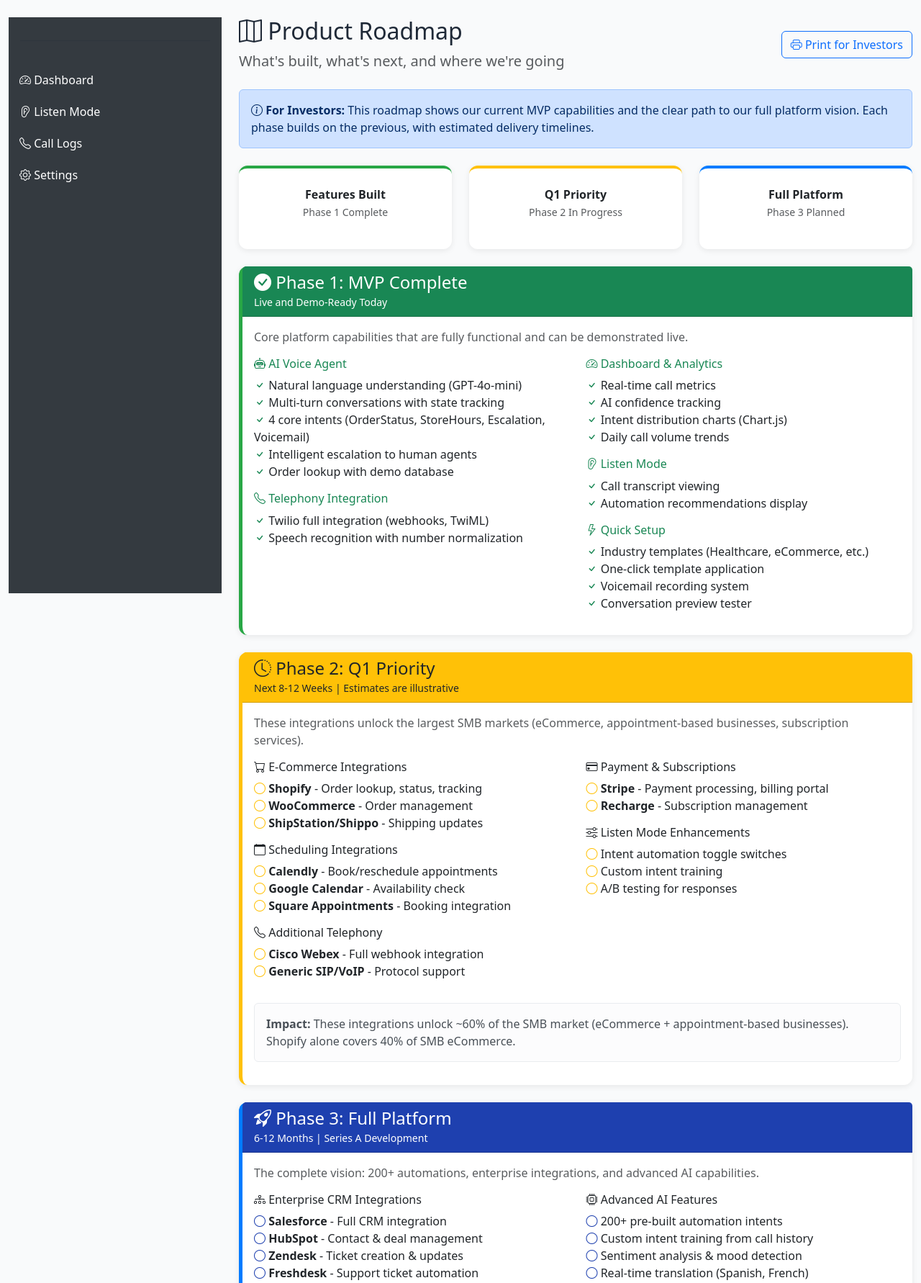
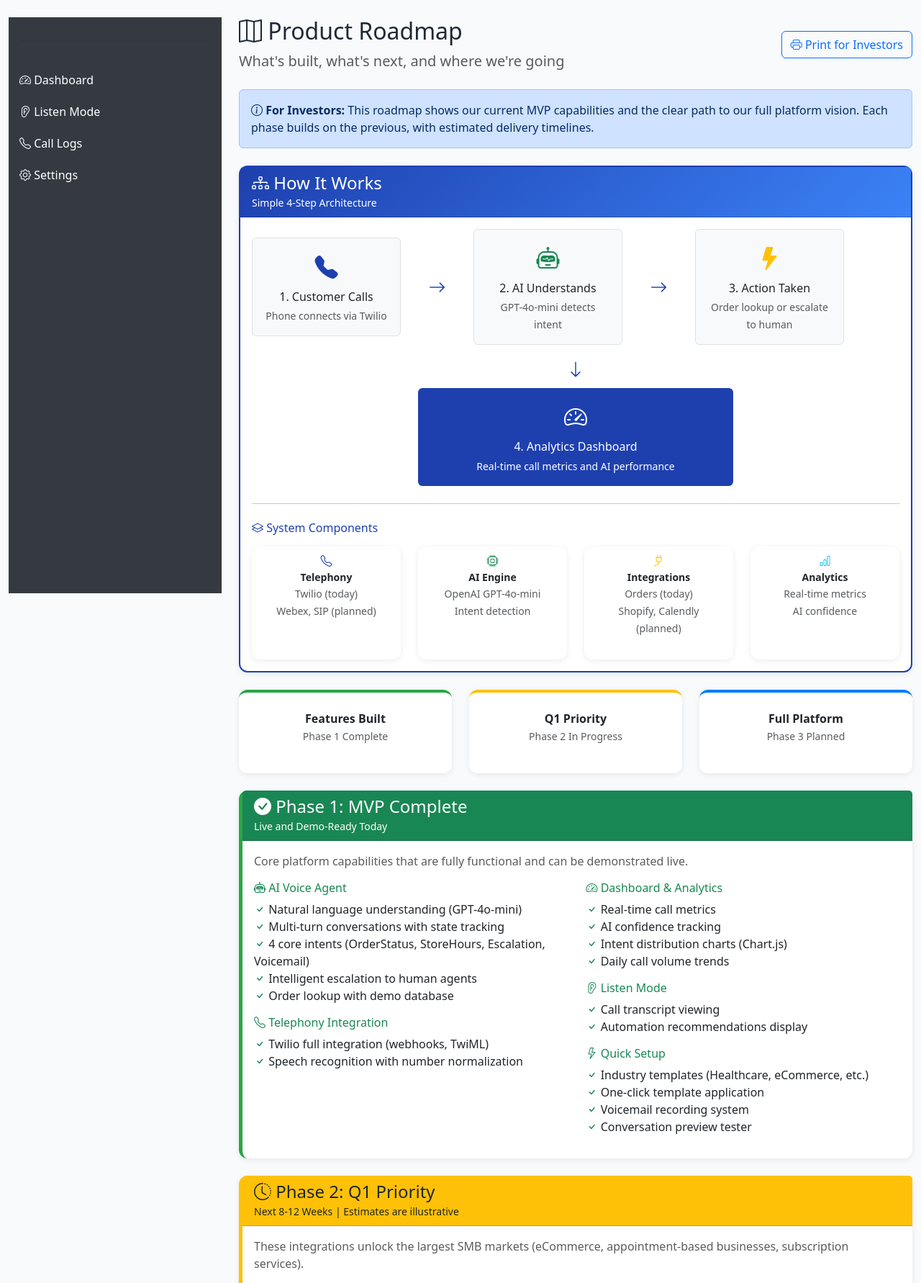
Before and after one commit to fuzailkadri1-cmdil/LogosAI, a Flask app: template templates/roadmap.html in a window 1280 px wide. Shown: the part 56-1838 px from the top of the page at 72% size. Run offline with Flask 3, Linux system fonts and the light colour scheme; the template is opened without the code that fills it, so the values that code supplies are empty.

Commit message:
Add a visual explanation of the system's logical architecture
Adds a new section to the roadmap displaying a 4-step architectural overview with system components.

Replit-Commit-Author: Agent
Replit-Commit-Session-Id: f6afda32-e277-4914-bcc6-24c00a171811
Replit-Commit-Checkpoint-Type: intermediate_checkpoint
Replit-Commit-Event-Id: a8a8280f-eb34-440a-a45a-a1859b8d1dc0
Replit-Commit-Screenshot-Url: https://storage.googleapis.com/screenshot-production-us-central1/8c1df603-f740-4cbd-84fd-618255120cd2/f6afda32-e277-4914-bcc6-24c00a171811/cwgTRqW
Replit-Helium-Checkpoint-Created: true

```diff
--- a/templates/roadmap.html
+++ b/templates/roadmap.html
@@ -55,6 +55,102 @@
             <div class="alert alert-primary mb-4">
                 <i class="bi bi-info-circle"></i>
                 <strong>For Investors:</strong> This roadmap shows our current MVP capabilities and the clear path to our full platform vision. Each phase builds on the previous, with estimated delivery timelines.
+            </div>
+
+            <div class="card mb-4" style="border: 2px solid #1e40af;">
+                <div class="card-header" style="background: linear-gradient(135deg, #1e40af 0%, #3b82f6 100%); color: white;">
+                    <h4 class="mb-0"><i class="bi bi-diagram-3"></i> How It Works</h4>
+                    <small>Simple 4-Step Architecture</small>
+                </div>
+                <div class="card-body">
+                    <div class="row text-center align-items-center">
+                        <div class="col-md-3">
+                            <div class="p-3 bg-light rounded border">
+                                <i class="bi bi-telephone-fill text-primary" style="font-size: 2rem;"></i>
+                                <h6 class="mt-2 mb-1">1. Customer Calls</h6>
+                                <small class="text-muted">Phone connects via Twilio</small>
+                            </div>
+                        </div>
+                        <div class="col-md-1 d-none d-md-block">
+                            <i class="bi bi-arrow-right text-primary" style="font-size: 1.5rem;"></i>
+                        </div>
+                        <div class="col-md-3">
+                            <div class="p-3 bg-light rounded border">
+                                <i class="bi bi-robot text-success" style="font-size: 2rem;"></i>
+                                <h6 class="mt-2 mb-1">2. AI Understands</h6>
+                                <small class="text-muted">GPT-4o-mini detects intent</small>
+                            </div>
+                        </div>
+                        <div class="col-md-1 d-none d-md-block">
+                            <i class="bi bi-arrow-right text-primary" style="font-size: 1.5rem;"></i>
+                        </div>
+                        <div class="col-md-3">
+                            <div class="p-3 bg-light rounded border">
+                                <i class="bi bi-lightning-fill text-warning" style="font-size: 2rem;"></i>
+                                <h6 class="mt-2 mb-1">3. Action Taken</h6>
+                                <small class="text-muted">Order lookup or escalate to human</small>
+                            </div>
+                        </div>
+                    </div>
+
+                    <div class="row mt-3">
+                        <div class="col-12 text-center">
+                            <i class="bi bi-arrow-down text-primary" style="font-size: 1.5rem;"></i>
+                        </div>
+                    </div>
+
+                    <div class="row mt-2">
+                        <div class="col-md-6 offset-md-3">
+                            <div class="p-3 bg-primary text-white rounded text-center">
+                                <i class="bi bi-speedometer2" style="font-size: 2rem;"></i>
+                                <h6 class="mt-2 mb-1">4. Analytics Dashboard</h6>
+                                <small>Real-time call metrics and AI performance</small>
+                            </div>
+                        </div>
+                    </div>
+
+                    <hr class="my-4">
+
+                    <h6 class="text-primary mb-3"><i class="bi bi-layers"></i> System Components</h6>
+                    <div class="row">
+                        <div class="col-md-3">
+                            <div class="card h-100 border-primary">
+                                <div class="card-body text-center py-2">
+                                    <i class="bi bi-telephone text-primary"></i>
+                                    <div class="fw-bold small">Telephony</div>
+                                    <small class="text-muted">Twilio (today)<br>Webex, SIP (planned)</small>
+                                </div>
+                            </div>
+                        </div>
+                        <div class="col-md-3">
+                            <div class="card h-100 border-success">
+                                <div class="card-body text-center py-2">
+                                    <i class="bi bi-cpu text-success"></i>
+                                    <div class="fw-bold small">AI Engine</div>
+                                    <small class="text-muted">OpenAI GPT-4o-mini<br>Intent detection</small>
+                                </div>
+                            </div>
+                        </div>
+                        <div class="col-md-3">
+                            <div class="card h-100 border-warning">
+                                <div class="card-body text-center py-2">
+                                    <i class="bi bi-plug text-warning"></i>
+                                    <div class="fw-bold small">Integrations</div>
+                                    <small class="text-muted">Orders (today)<br>Shopify, Calendly (planned)</small>
+                                </div>
+                            </div>
+                        </div>
+                        <div class="col-md-3">
+                            <div class="card h-100 border-info">
+                                <div class="card-body text-center py-2">
+                                    <i class="bi bi-bar-chart text-info"></i>
+                                    <div class="fw-bold small">Analytics</div>
+                                    <small class="text-muted">Real-time metrics<br>AI confidence</small>
+                                </div>
+                            </div>
+                        </div>
+                    </div>
+                </div>
             </div>
 
             <div class="row mb-4">
```
